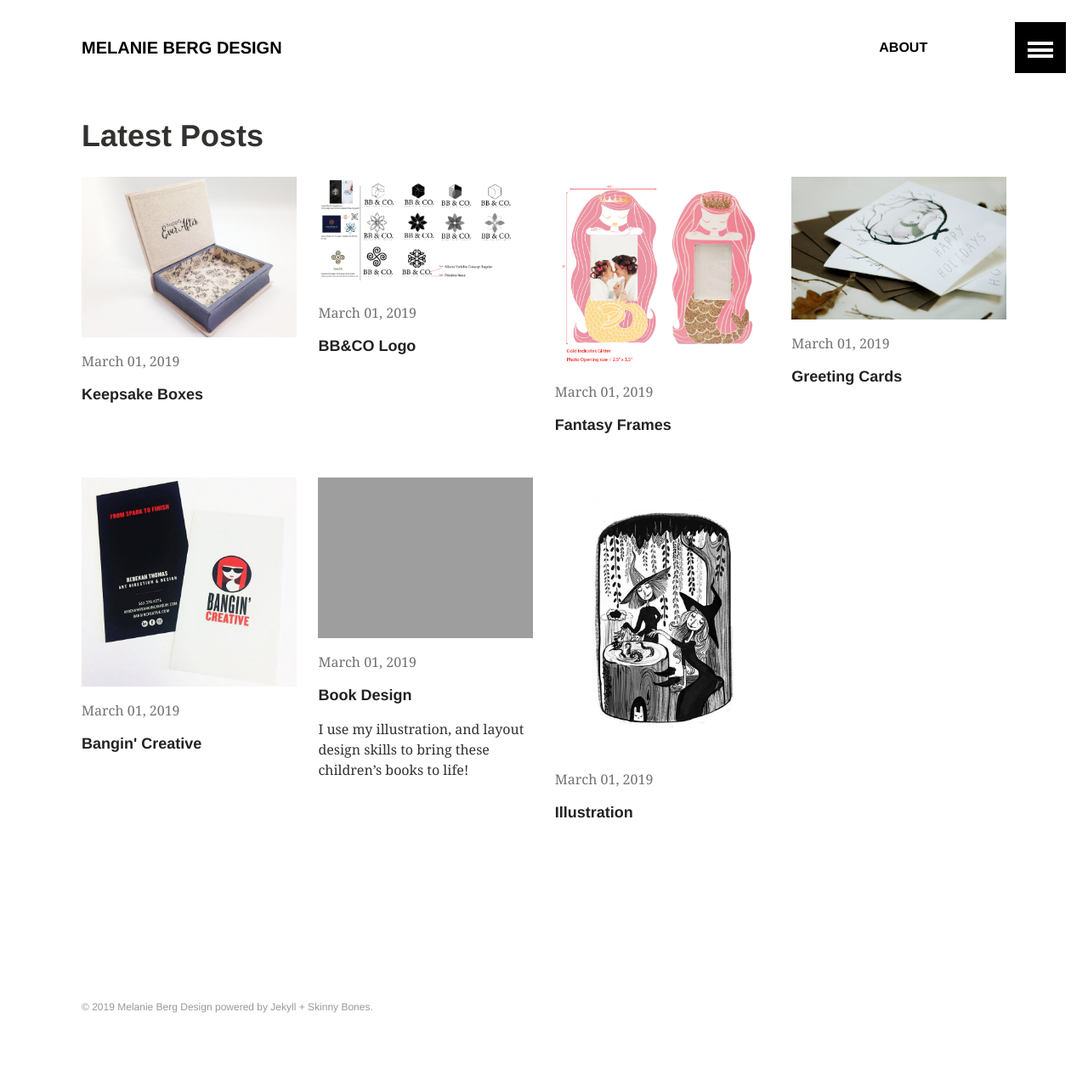
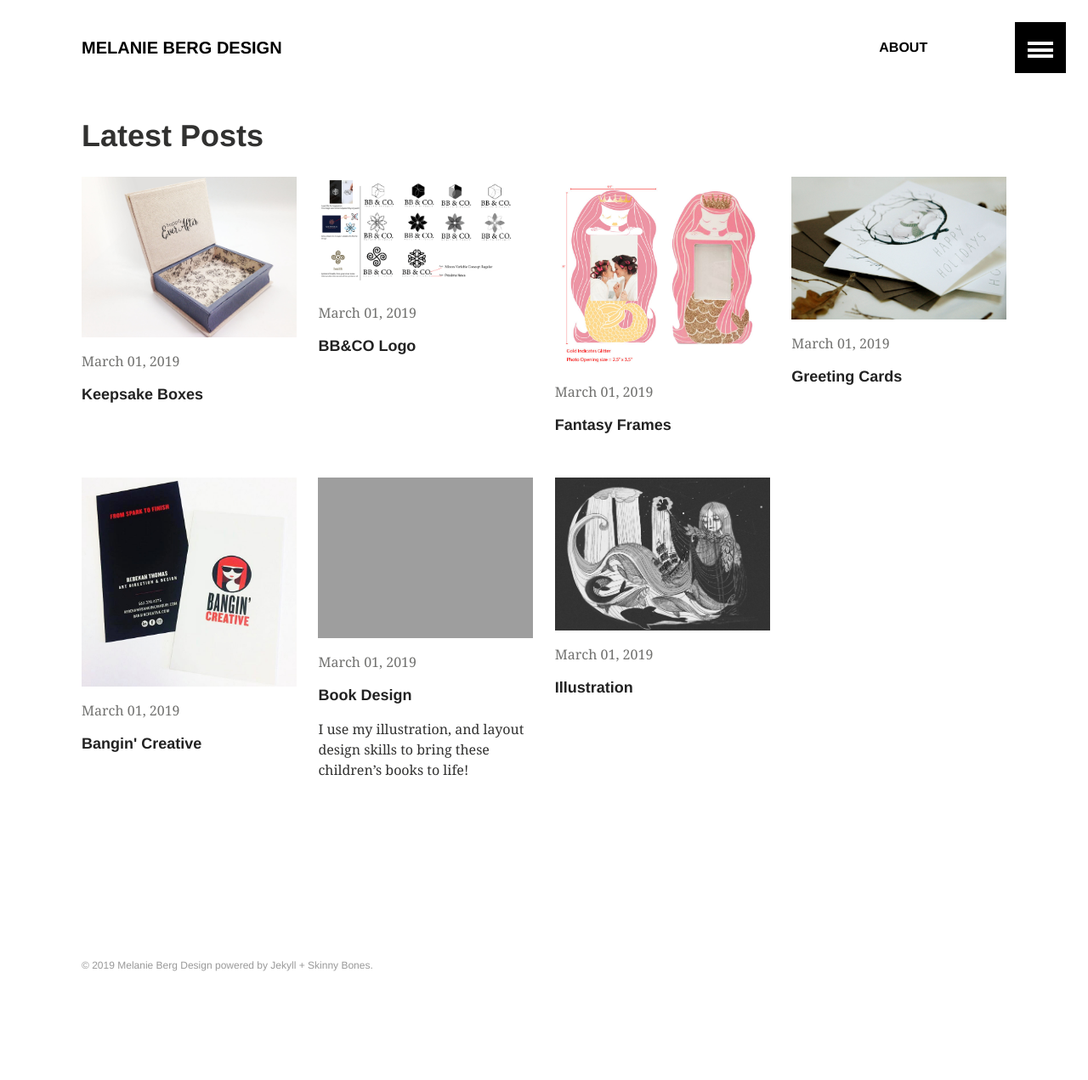
Before and after one commit to angiehemans/melanie-portfolio, a Jekyll site: the page built from index.md, in a window 1280 px wide. Shown: the whole page at 85% size. Built offline with Jekyll 4.4.1, drawn with Linux system fonts in a browser that asks for light colours; after the commit the page ends 1222 px from its top, so only the background shows below that.

Commit message:
Updated Illustration

```diff
--- a/_posts/2019-03-01-illustration.markdown
+++ b/_posts/2019-03-01-illustration.markdown
@@ -5,8 +5,8 @@ categories:
 - Illustration
 tags:
 - Illustration
+image: "/uploads/whale.jpg"
 layout: article
-image: "/uploads/22140975_10211867234889091_7237157141715366347_n.jpg"
 ---
 
 ![whale.jpg](/uploads/whale.jpg)
```
